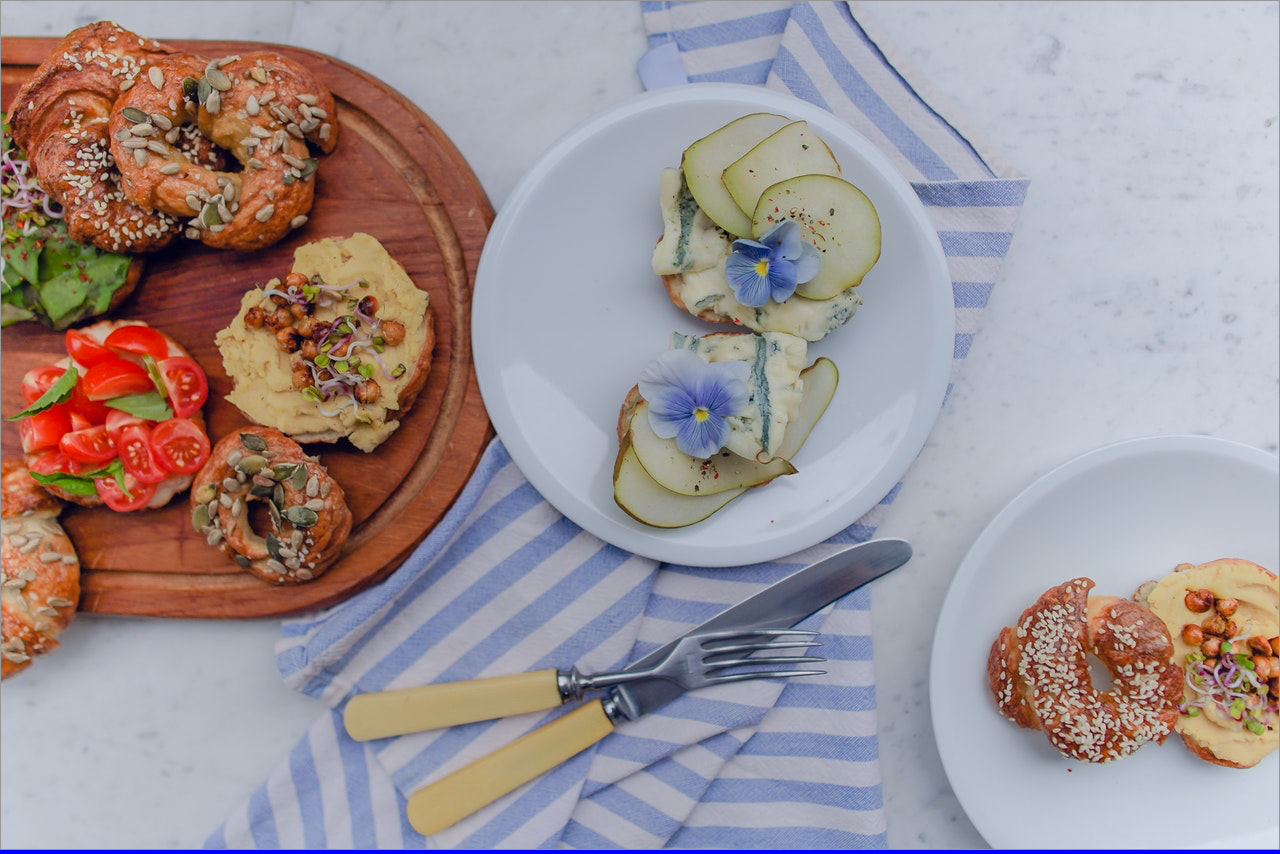
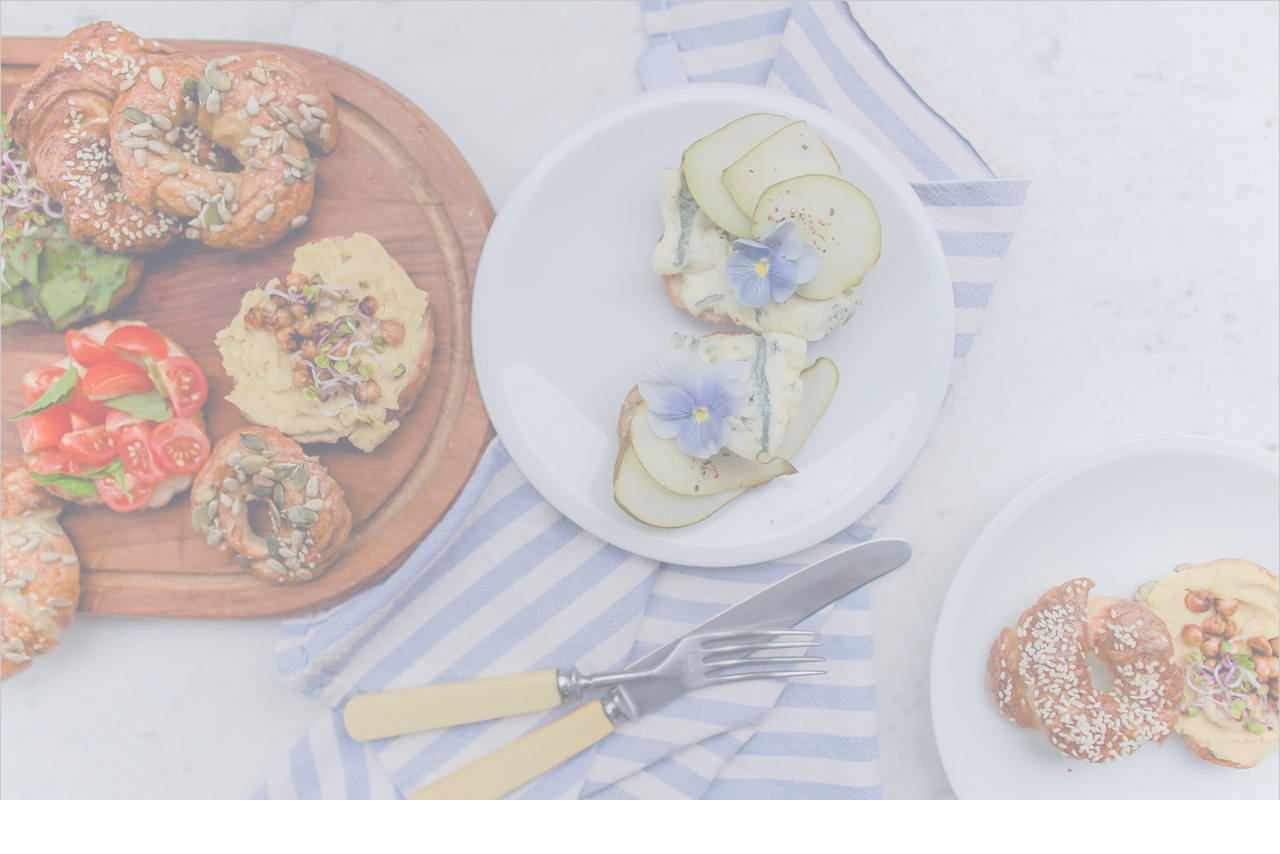
Before and after one commit to sidhantSharma12/Food-Website, a React (Create React App) app in the folder client/: page / in a window 1280 px wide. After the commit the page ends 800 px from the top, so only its background shows below. Built offline with nearby package versions, Linux system fonts and the light colour scheme.

Commit message:
Background hom image

```diff
--- a/client/src/components/Home.jsx
+++ b/client/src/components/Home.jsx
@@ -1,21 +1,21 @@
-import React, { Component } from 'react';
+import React, { Component, Button } from 'react';
 import { Switch, Route, Link } from 'react-router-dom';
 import Image from '../images/address.png'
 
 import '../css/home.css';
 //import '../images/address.png'
 
+function dirButton(props) {
+    return (
+        <Button></Button>
+    )
+}
+
 class Home extends Component {
-
-   // function dirButton(props) {
-
-   // }
 
   render() {
     return (
-
 		    <div className="home">
-                <img src={Image} />
             </div>
     );
   }
--- a/client/src/css/home.css
+++ b/client/src/css/home.css
@@ -1,3 +1,13 @@
-.home{
-	background-color: blue;
+body::after {
+	content: "";
+	background: url(../images/address.png);
+	opacity: 0.5;
+	top: 0;
+	left: 0;
+	bottom: 0;
+	right: 0;
+	position: absolute;
+	z-index: -1;
+	background-size: 100%;
+	background-repeat: no-repeat;
 }
```
